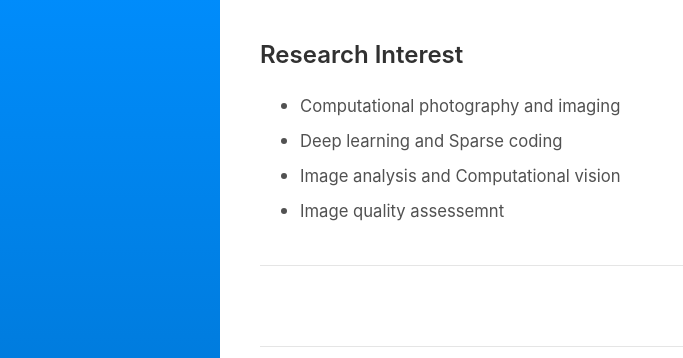
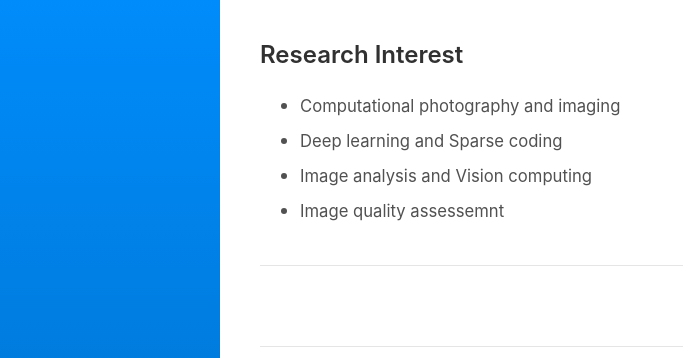
Before and after one commit to csyhquan/csyhquan.github.io, a Jekyll site: the page built from _posts/2020-5-30-a_ainterest.md, in a window 1280 px wide. Shown: the top 358 px of the page, without its empty margins (0-683 px from the left). Built offline with Jekyll 4.4.1, drawn with Linux system fonts in a browser that asks for light colours.

Commit message:
Update 2020-5-30-a_ainterest.md

```diff
--- a/_posts/2020-5-30-a_ainterest.md
+++ b/_posts/2020-5-30-a_ainterest.md
@@ -6,6 +6,6 @@ title: Research Interest
 <ul>
 <li><span style="font-size: 100%;"><small>Computational photography and imaging</small></span></li>
 <li><span style="font-size: 100%;"><small>Deep learning and Sparse coding</small></span></li>
-<li><span style="font-size: 100%;"><small>Image analysis and Computational vision</small></span></li>
+<li><span style="font-size: 100%;"><small>Image analysis and Vision computing</small></span></li>
 <li><span style="font-size: 100%;"><small>Image quality assessemnt</small></span></li>
 </ul>
```
